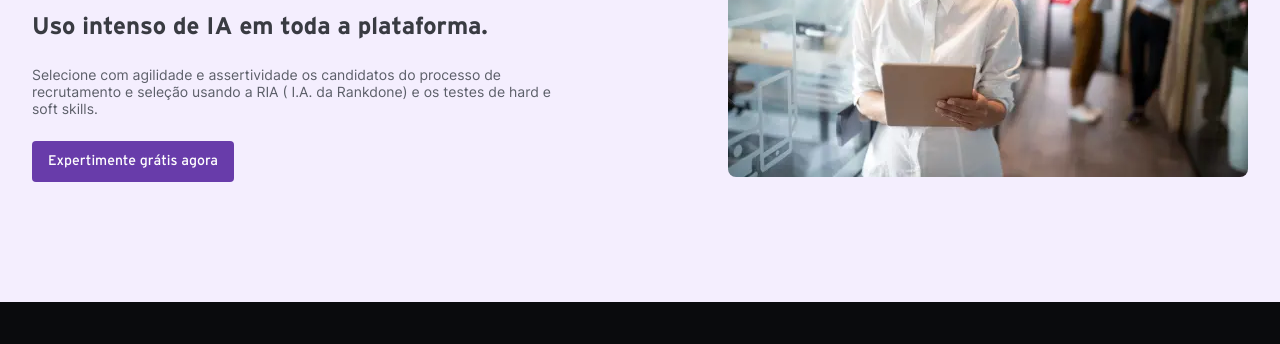
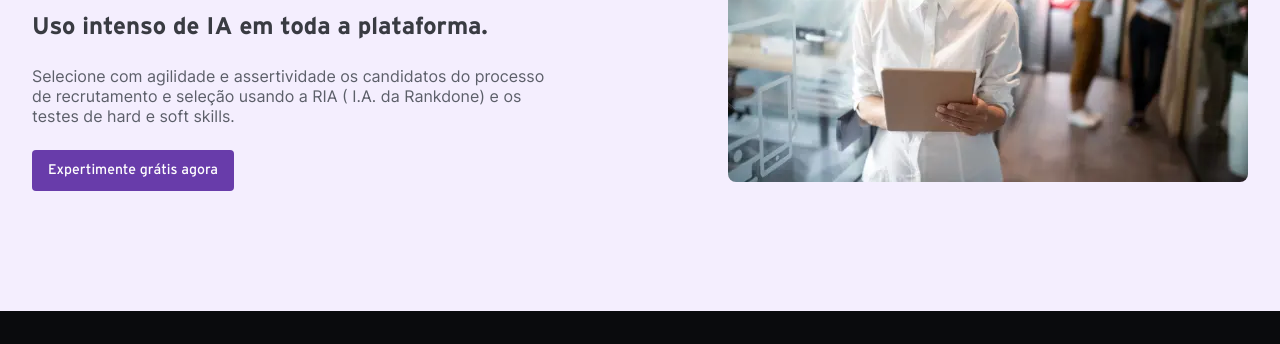
Before and after one commit to luuizz/blog-rankdone, a website: page index.html in a window 1280 px wide. Shown: the part 2659-3003 px from the top of the page. Drawn offline with nearby package versions, Linux system fonts and the light colour scheme; files that its build step writes are made by us from their sources.

Commit message:
fixed font size text section about rankdone

```diff
--- a/scss/_home.scss
+++ b/scss/_home.scss
@@ -312,7 +312,7 @@
                 margin-bottom: 2.4rem;
             }
             p {
-                font-size: 1.4rem;
+                font-size: 1.6rem;
                 color: var(--gray-700);
                 margin-bottom: 2.4rem;
             }
```
